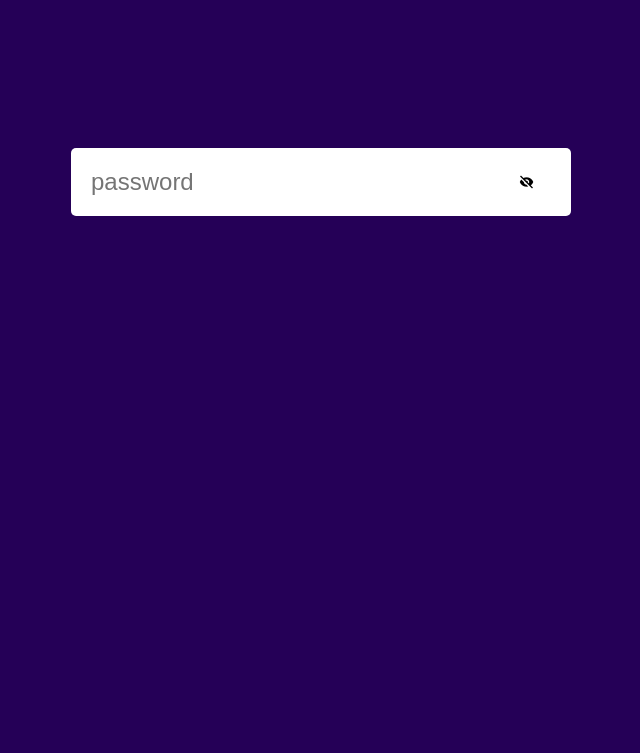
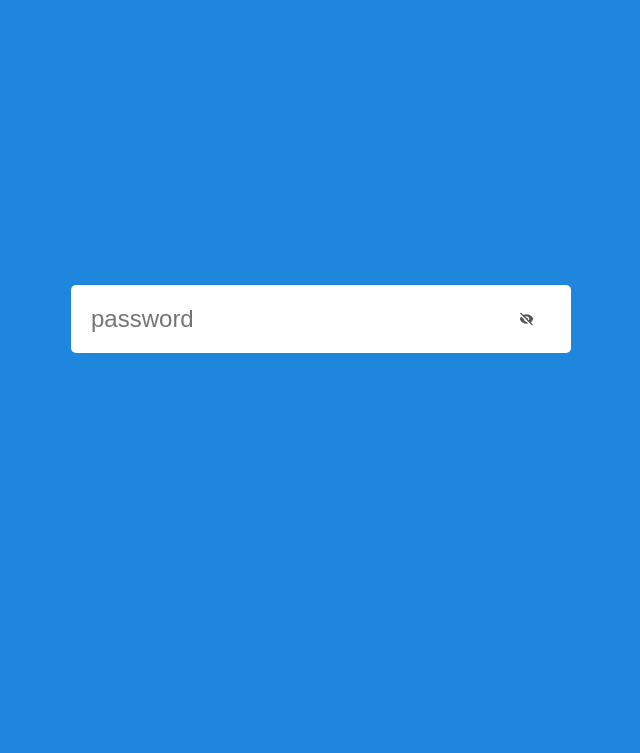
Before and after one commit to RashidGeelani/Projects30, a plain HTML site: page P12-TogglePassword/index.html in a window 1280 px wide. Shown: the part 152-905 px from the top of the page, without its empty margins (319-959 px from the left). Before the commit the page ends 800 px from the top, so only its background shows below. Drawn offline with nearby package versions, Linux system fonts and the light colour scheme.

Commit message:
edited P12

```diff
--- a/P12-TogglePassword/index.html
+++ b/P12-TogglePassword/index.html
@@ -10,10 +10,13 @@
 </head>
 </head>
 <body>
-  <div class="input-box">
-    <input type="password" placeholder="password" id="password">
-    <i class='bx bxs-hide' id="eyeicon" onclick="toggle"></i>
-    <!-- <i class='bx bxs-show'></i> -->
+  <div class="main">
+    <h1>Password Toggle</h1>
+    <div class="input-box">
+      <input type="password" placeholder="password" id="password">
+      <i class='bx bxs-hide' id="eyeicon" onclick="toggle()"></i>
+      <!-- <i class='bx bxs-show'></i> -->
+    </div>
   </div>
   <script src="script.js"></script>
 </body>
--- a/P12-TogglePassword/style.css
+++ b/P12-TogglePassword/style.css
@@ -4,7 +4,16 @@
   box-sizing: border-box;
 }
 body{
-  background: #250057;
+  background: #1e87dd;
+}
+.main{
+  display: flex;
+  flex-direction: column;
+  align-items: center;
+  justify-content: center;
+  height: auto;
+  margin: 100px;
+  color: white;
 }
 
 .input-box{
@@ -22,13 +31,21 @@ body{
   width: 100%;
   padding: 10PX 0;
   border: 0;
-  outline: O;
+  outline: none;
 font-size: 24px;
 color: #555;
+}
+.input-box input :placeholder-shown{
+  padding-left: 10px;
 }
 
 .input-box .bx{
   width: 35px;
   line-height: 35px;
   cursor: pointer;
+  color: #555;
 }
+.input-box .bx:hover{
+  color: red;
+  line-height: 50px;
+}
```
